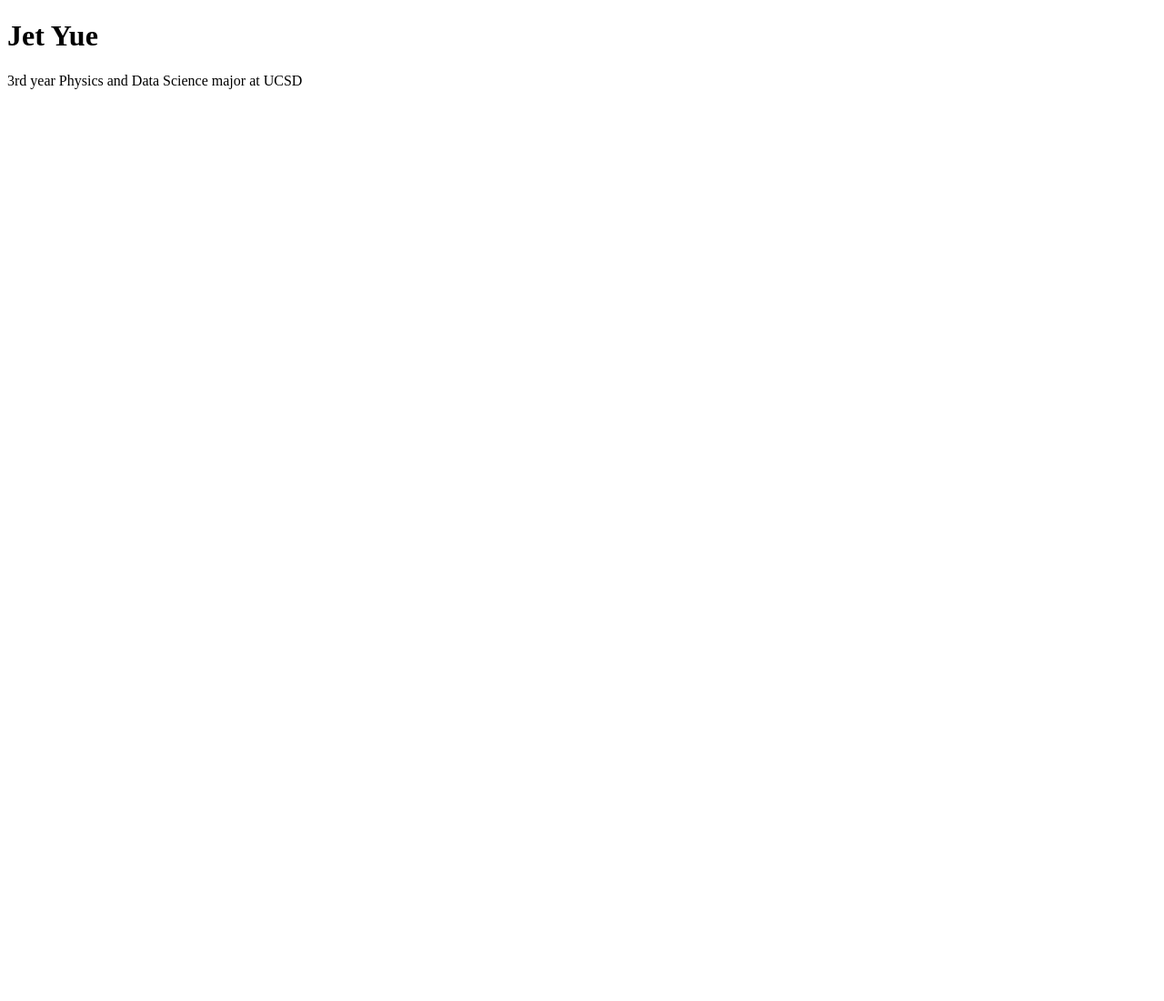
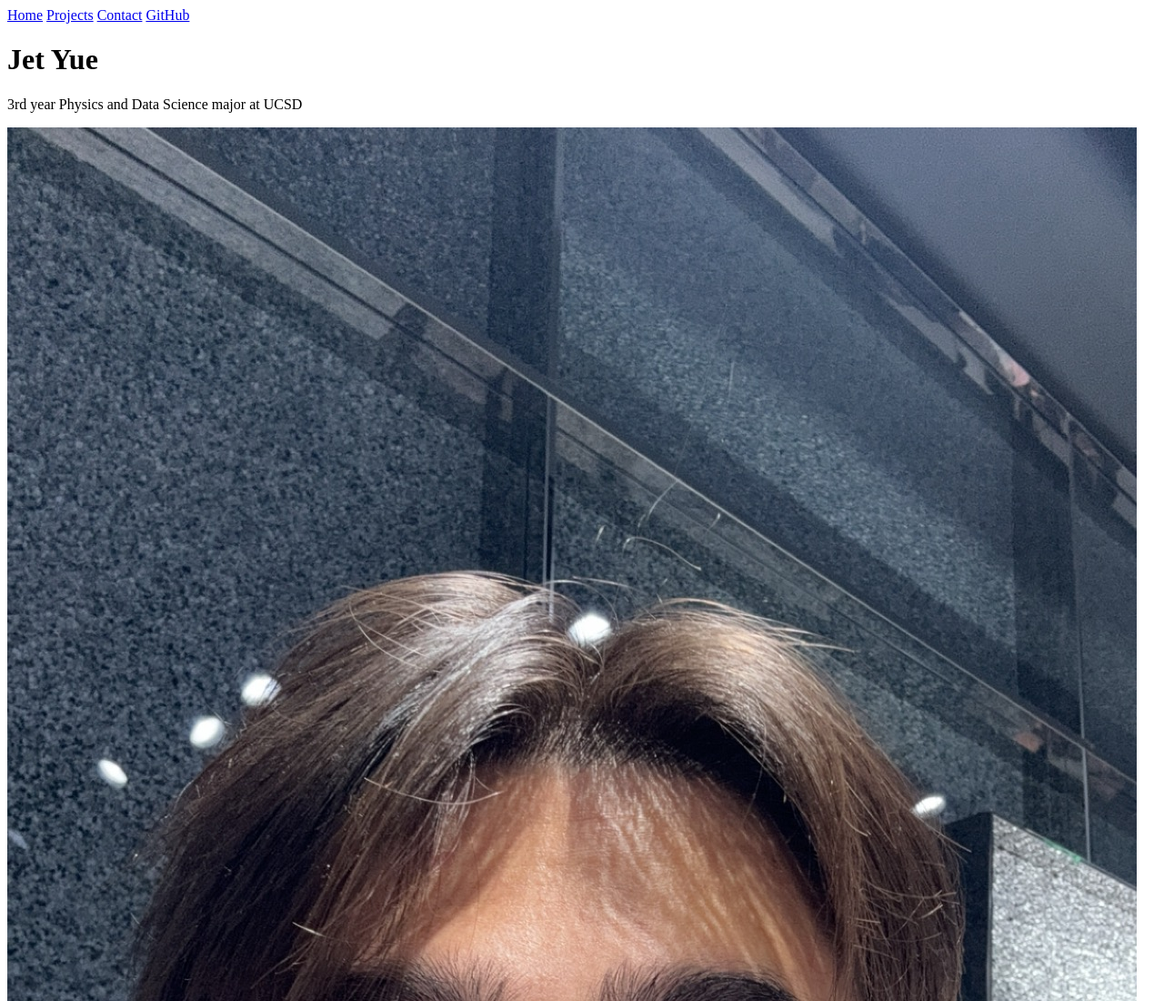
Before and after one commit to jetyue04/portfolio, a plain HTML site: page index.html in a window 1280 px wide. Shown: the top 1100 px of the page at 91% size. Before the commit the page ends 800 px from the top, so only its background shows below. Drawn offline with Linux system fonts and the light colour scheme.

Commit message:
added image

```diff
--- a/index.html
+++ b/index.html
@@ -4,9 +4,18 @@
     <meta charset="UTF-8">
     <meta name="viewport" content="width=device-width, initial-scale=1.0">
     <title>Jet Yue: Personal site and portfolio</title>
+    <link rel="stylesheet" href="styles.css">
 </head>
 <body>
+    <nav>
+        <a href="/">Home</a>
+        <a href="/projects/">Projects</a>
+        <a href="/contact/">Contact</a>
+        <a href="https://github.com/jetyue04" target="_blank">GitHub</a>
+    </nav>
+
     <h1>Jet Yue</h1>
     <p>3rd year Physics and Data Science major at UCSD</p>
+    <img src="images/jet_selfie.JPG" alt="Jet's jet_selfie">
 </body>
 </html>
```
Also changed, not shown: images/jet_selfie.JPG (added), 1 other file.
